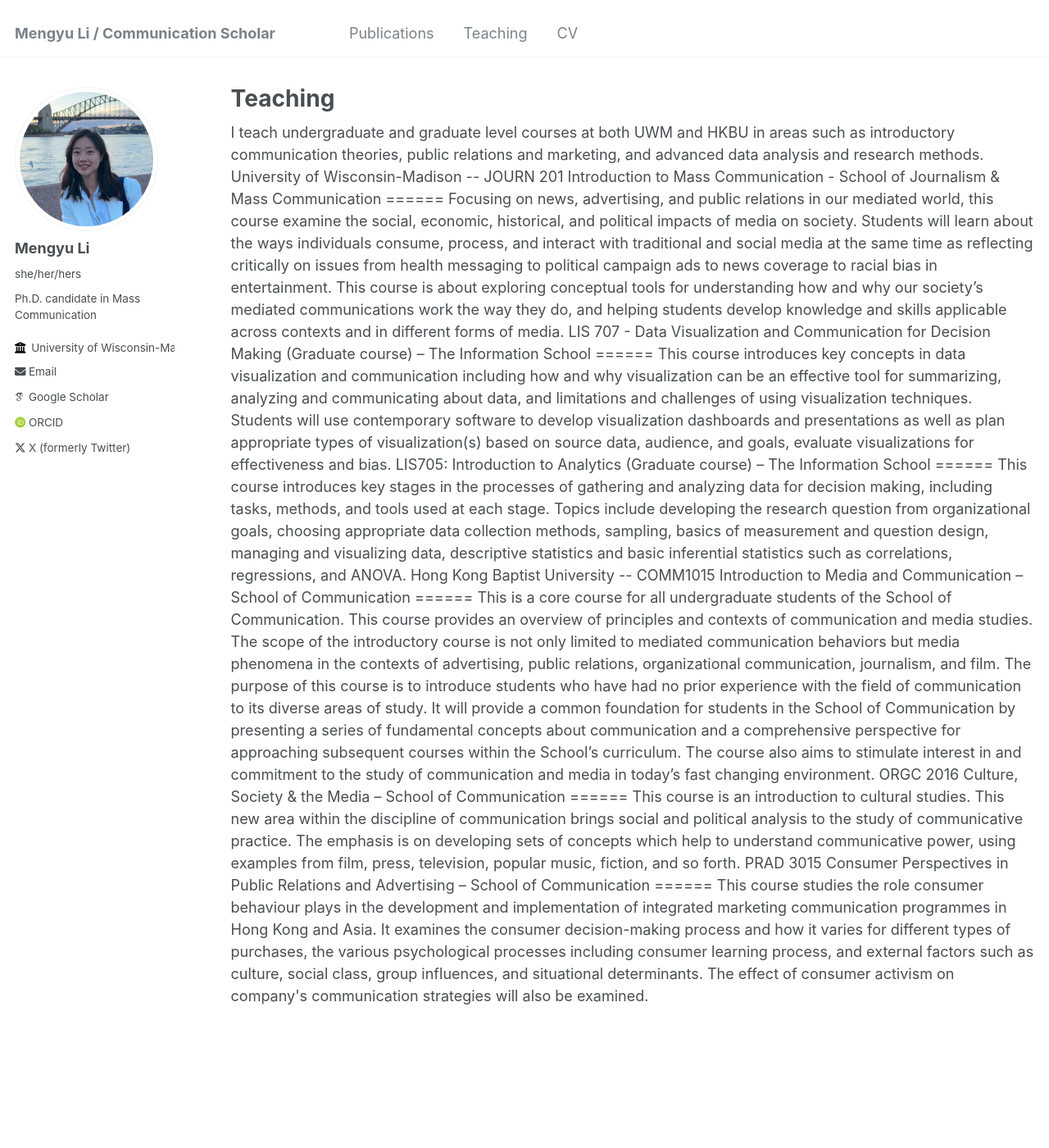
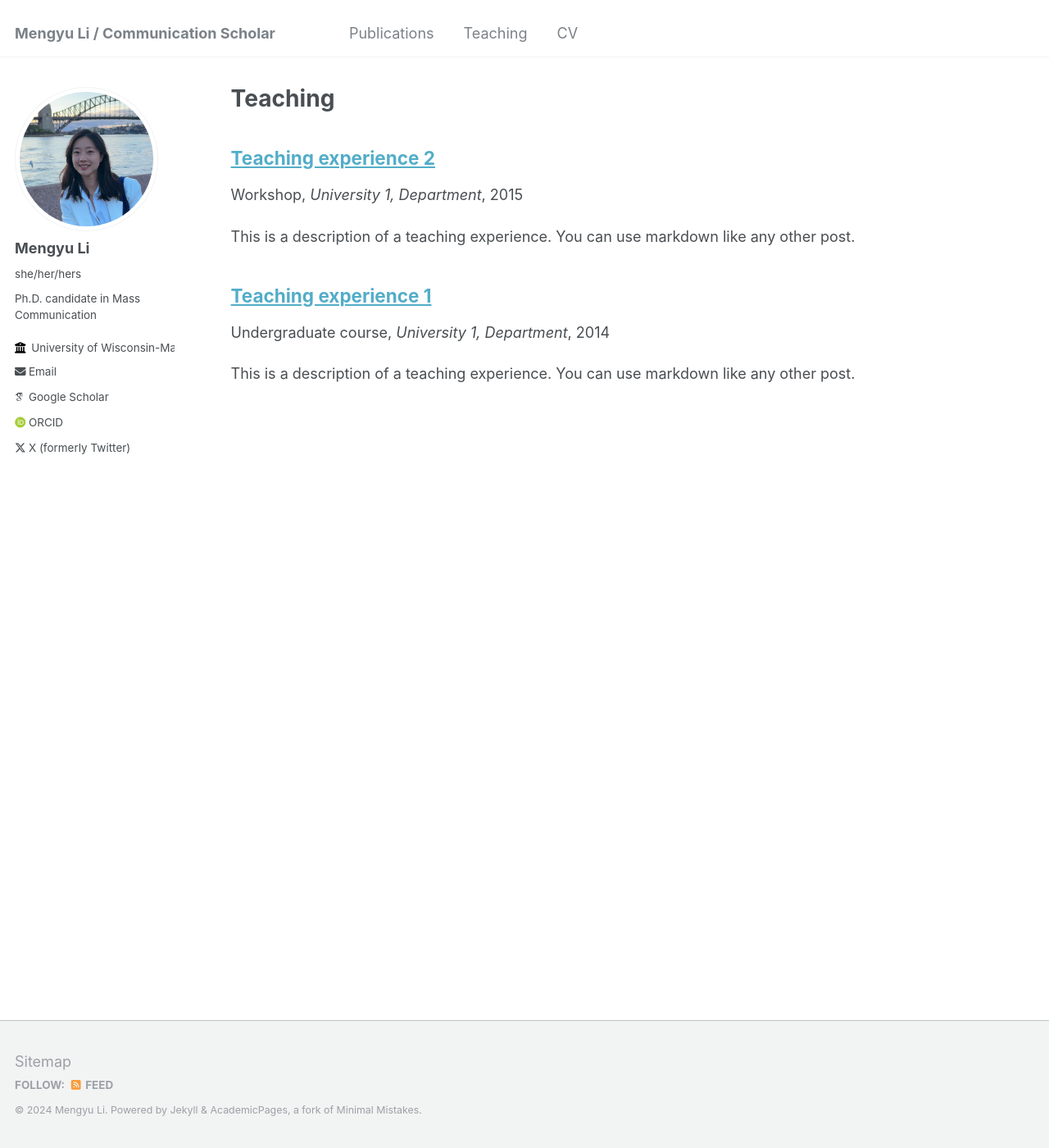
Before and after one commit to im-mengyuli/im-mengyuli.github.io, a Jekyll site: the page built from _pages/teaching.html, in a window 1280 px wide and 1400 px high. Shown: the whole window at 82% size. Built offline with Jekyll 4.4.1, drawn with Linux system fonts in a browser that asks for light colours; some web fonts are replaced.

Commit message:
Update teaching.html

```diff
--- a/_pages/teaching.html
+++ b/_pages/teaching.html
@@ -4,32 +4,9 @@ title: "Teaching"
 permalink: /teaching/
 author_profile: true
 ---
-I teach undergraduate and graduate level courses at both UWM and HKBU in areas such as introductory communication theories, public relations and marketing, and advanced data analysis and research methods.
 
-University of Wisconsin-Madison
---
-JOURN 201 Introduction to Mass Communication - School of Journalism & Mass Communication
-======
-Focusing on news, advertising, and public relations in our mediated world, this course examine the social, economic, historical, and political impacts of media on society. Students will learn about the ways individuals consume, process, and interact with traditional and social media at the same time as reflecting critically on issues from health messaging to political campaign ads to news coverage to racial bias in entertainment. This course is about exploring conceptual tools for understanding how and why our society’s mediated communications work the way they do, and helping students develop knowledge and skills applicable across contexts and in different forms of media.
+{% include base_path %}
 
-LIS 707 - Data Visualization and Communication for Decision Making (Graduate course) – The Information School
-======
-This course introduces key concepts in data visualization and communication including how and why visualization can be an effective tool for summarizing, analyzing and communicating about data, and limitations and challenges of using visualization techniques. Students will use contemporary software to develop visualization dashboards and presentations as well as plan appropriate types of visualization(s) based on source data, audience, and goals, evaluate visualizations for effectiveness and bias.
-
-LIS705:  Introduction to Analytics (Graduate course) – The Information School
-======
-This course introduces key stages in the processes of gathering and analyzing data for decision making, including tasks, methods, and tools used at each stage. Topics include developing the research question from organizational goals, choosing appropriate data collection methods, sampling, basics of measurement and question design, managing and visualizing data, descriptive statistics and basic inferential statistics such as correlations, regressions, and ANOVA.
-
-Hong Kong Baptist University
---
-COMM1015 Introduction to Media and Communication – School of Communication
-======
-This is a core course for all undergraduate students of the School of Communication. This course provides an overview of principles and contexts of communication and media studies. The scope of the introductory course is not only limited to mediated communication behaviors but media phenomena in the contexts of advertising, public relations, organizational communication, journalism, and film. The purpose of this course is to introduce students who have had no prior experience with the field of communication to its diverse areas of study. It will provide a common foundation for students in the School of Communication by presenting a series of fundamental concepts about communication and a comprehensive perspective for approaching subsequent courses within the School’s curriculum. The course also aims to stimulate interest in and commitment to the study of communication and media in today’s fast changing environment.
-
-ORGC 2016 Culture, Society & the Media – School of Communication
-======
-This course is an introduction to cultural studies. This new area within the discipline of communication brings social and political analysis to the study of communicative practice. The emphasis is on developing sets of concepts which help to understand communicative power, using examples from film, press, television, popular music, fiction, and so forth.
-
-PRAD 3015 Consumer Perspectives in Public Relations and Advertising – School of Communication
-======
-This course studies the role consumer behaviour plays in the development and implementation of integrated marketing communication programmes in Hong Kong and Asia. It examines the consumer decision-making process and how it varies for different types of purchases, the various psychological processes including consumer learning process, and external factors such as culture, social class, group influences, and situational determinants. The effect of consumer activism on company's communication strategies will also be examined.
+{% for post in site.teaching reversed %}
+  {% include archive-single.html %}
+{% endfor %}
```
